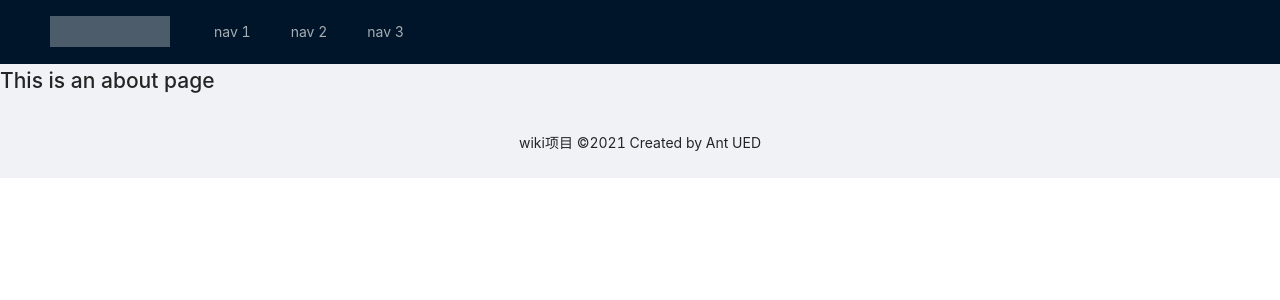
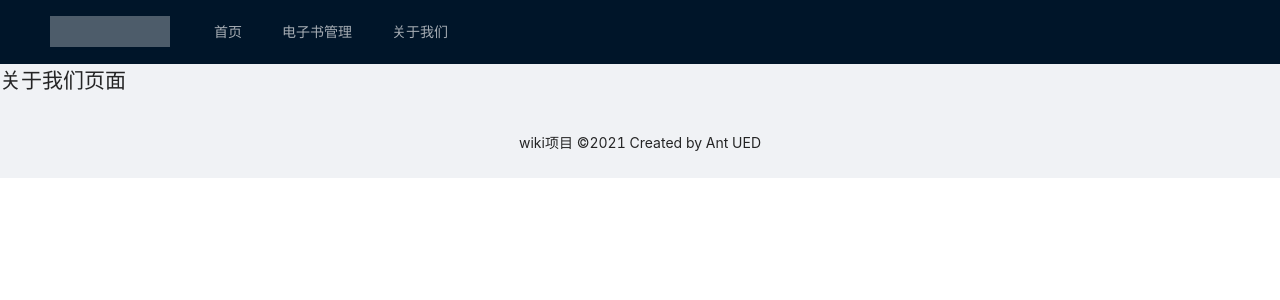
Before and after one commit to arxiv-l/wiki-webapp, a Vue app: page /about in a window 1280 px wide. Shown: the top 300 px of the page. Built offline with nearby package versions, Linux system fonts and the light colour scheme.

Commit message:
设置路由,初始化电子书管理页面

```diff
--- a/src/components/TheHeader.vue
+++ b/src/components/TheHeader.vue
@@ -9,9 +9,9 @@
                    mode="horizontal"
                    v-model:selectedKeys="selectedKeys1"
                    :style="{ lineHeight: '64px' }">
-               <a-menu-item key="1">nav 1</a-menu-item>
-               <a-menu-item key="2">nav 2</a-menu-item>
-               <a-menu-item key="3">nav 3</a-menu-item>
+               <a-menu-item key="/"><router-link to="/">首页</router-link></a-menu-item>
+               <a-menu-item key="/adminEbook"><router-link to="/adminEbook">电子书管理</router-link></a-menu-item>
+               <a-menu-item key="/about"><router-link to="/about">关于我们</router-link></a-menu-item>
            </a-menu>
        </a-layout-header>
    </a-layout>
--- a/src/router/index.ts
+++ b/src/router/index.ts
@@ -1,4 +1,4 @@
-import { createRouter, createWebHistory, RouteRecordRaw } from 'vue-router'
+import {createRouter, createWebHistory, RouteRecordRaw} from 'vue-router'
 import Home from '../views/Home.vue'
 
 const routes: Array<RouteRecordRaw> = [
@@ -14,12 +14,16 @@ const routes: Array<RouteRecordRaw> = [
         // this generates a separate chunk (about.[hash].js) for this route
         // which is lazy-loaded when the route is visited.
         component: () => import(/* webpackChunkName: "about" */ '../views/About.vue')
+    }, {
+        path: '/adminEbook',
+        name: 'AdminEbook',
+        component: () => import('../views/admin/AdminEbook.vue')
     }
 ]
 
 const router = createRouter({
     history: createWebHistory(process.env.BASE_URL),
     routes
-})
+});
 
 export default router
--- a/src/views/About.vue
+++ b/src/views/About.vue
@@ -1,5 +1,5 @@
 <template>
   <div class="about">
-    <h1>This is an about page</h1>
+    <h1>关于我们页面</h1>
   </div>
 </template>
--- /dev/null
+++ b/src/views/admin/AdminEbook.vue
@@ -0,0 +1,13 @@
+<template>
+    <div>电子书管理页面</div>
+</template>
+
+<script>
+    export default {
+        name: "AdminEbook"
+    }
+</script>
+
+<style scoped>
+
+</style>
```
Lines whose indentation alone changed are shown as unchanged.
